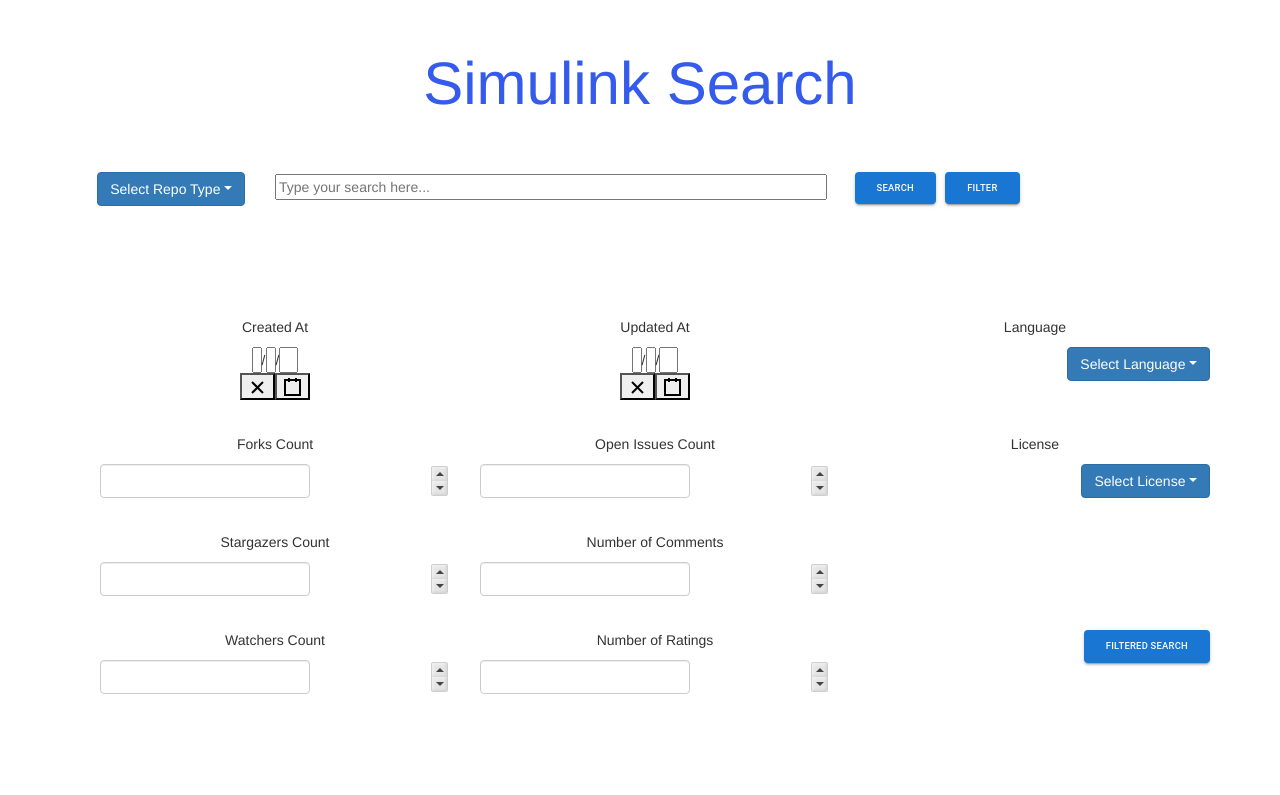
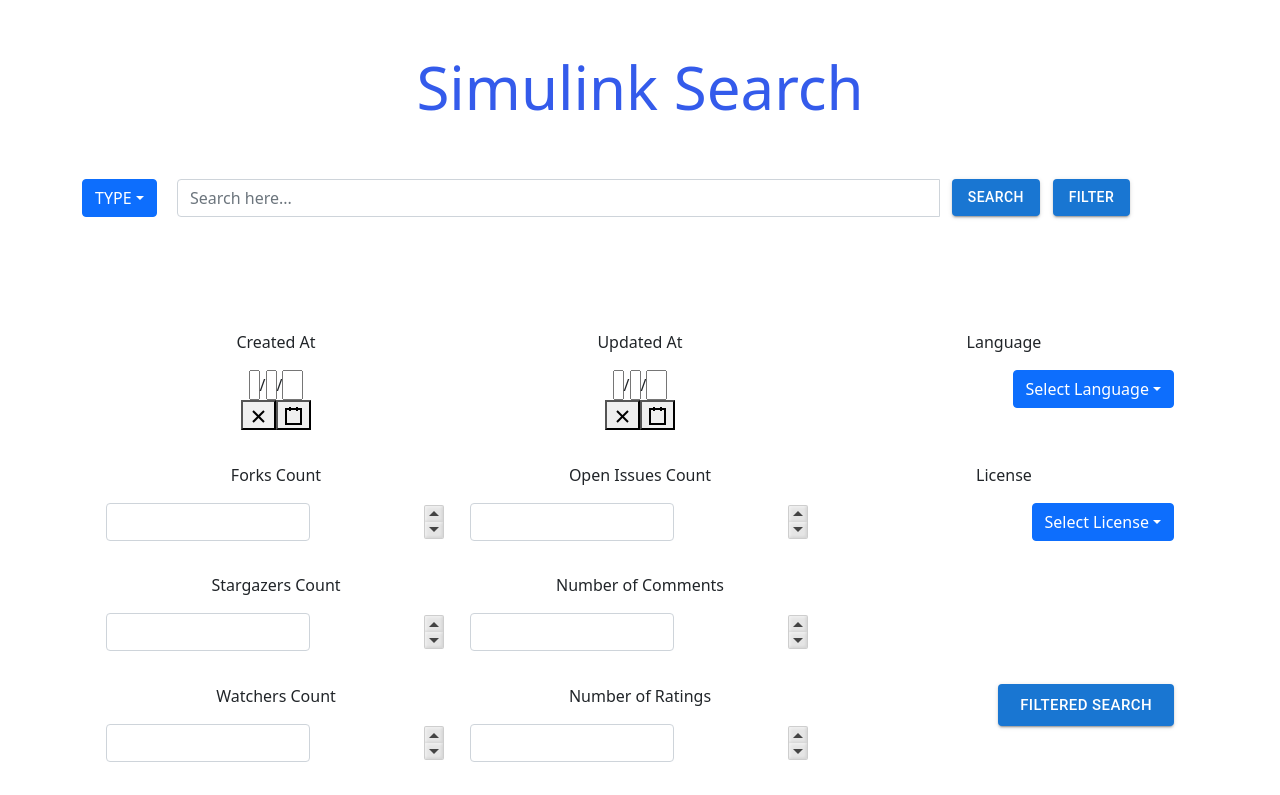
Before and after one commit to CSE3311-Team8/SampleSLProject, a React (Create React App) app in the folder simulink-search/: page /filter in a window 1280 px wide. Shown: the part 116-911 px from the top of the page. Before the commit the page ends 845 px from the top, so only its background shows below. Built offline with nearby package versions, Linux system fonts and the light colour scheme.

Commit message:
react bootstrap styling

```diff
--- a/simulink-search/package.json
+++ b/simulink-search/package.json
@@ -15,7 +15,7 @@
     "express": "^4.17.3",
     "mdb-react-ui-kit": "^2.4.0",
     "react": "^17.0.2",
-    "react-bootstrap": "^2.1.2",
+    "react-bootstrap": "^2.2.1",
     "react-bootstrap-dropdown-menu": "^1.1.23",
     "react-button": "^1.2.1",
     "react-date-picker": "^8.4.0",
--- a/simulink-search/public/index.html
+++ b/simulink-search/public/index.html
@@ -29,7 +29,13 @@
   <body>
     <noscript>You need to enable JavaScript to run this app.</noscript>
     <div id="root"></div>
-    <link href="https://maxcdn.bootstrapcdn.com/bootstrap/3.3.7/css/bootstrap.min.css" rel="stylesheet" media="all">
+    <link
+      rel="stylesheet"
+      href="https://cdn.jsdelivr.net/npm/bootstrap@5.1.3/dist/css/bootstrap.min.css"
+      integrity="sha384-1BmE4kWBq78iYhFldvKuhfTAU6auU8tT94WrHftjDbrCEXSU1oBoqyl2QvZ6jIW3"
+      crossorigin="anonymous"
+    />
+    <!-- <link href="https://maxcdn.bootstrapcdn.com/bootstrap/3.3.7/css/bootstrap.min.css" rel="stylesheet" media="all"> -->
 
     <!--
       This HTML file is a template.
--- a/simulink-search/src/App.js
+++ b/simulink-search/src/App.js
@@ -1,5 +1,5 @@
-import { Col, Container, Row } from 'react-bootstrap';
-import 'bootstrap/dist/css/bootstrap.min.css';
+import { Col, Container, Form, FormControl, FormGroup, InputGroup, Row } from 'react-bootstrap';
+
 import DropdownButton from 'react-bootstrap/DropdownButton';
 import Dropdown from 'react-bootstrap/Dropdown';
 import { Button } from '@mui/material';
@@ -14,25 +14,33 @@
 
   //hook for search word
   const [searchWord, setSearchWord] = useState("");
-  const [repository, setRepository] = useState("Select Repo Type");
+  const [tempSearchWord, setTempSearchWord] = useState("");
+  const [repository, setRepository] = useState("TYPE");
   const [repo, setRepo] = useState("");
   //search bar title
   const header = "Simulink Search"
-  const handleSelect=(e)=>{
+  const handleSelect=(event)=>{
     //every time repository changes everything has to change
     //document.getElementsByTagName("input")[0].value = "";
-    setRepository(e);
+
+    setRepository(event);
+
+  }
+
+  const handleChange=()=>{
+    var id=document.getElementsByTagName("input")[0];
+    setTempSearchWord(id.value);
   }
 
   const handleClick=()=>{
-    var id=document.getElementsByTagName("input")[0];
-    setSearchWord(id.value);
+    setSearchWord(tempSearchWord);
     setRepo(repository);
   }
+
+
   //search bar implemented in App.js so it persists on page, could be done with component
   //home route returns regular search bar
   //filter switches to the filtering page
-
   /*Table headers must be set to 20%*/
   /*Give bottom margin to tables mapped in regular search*/
 
@@ -41,25 +49,31 @@
       <Container className="App">
       <h2>{header}</h2>
         <Row className="search">
-          <Col md ='2' className='repositories'>
-            <DropdownButton  id="dropdown-item-button" title={repository} onSelect={handleSelect}>
+          <Col md = {1}>
+            <DropdownButton  id="dropdown-item-button" style={{marginBottom : '5%'}} title={repository} onSelect={handleSelect}>
               <Dropdown.Item eventKey = "GitHub" as="button" >GitHub</Dropdown.Item>
               <Dropdown.Item eventKey = "MATC" as="button">MATC</Dropdown.Item>
               <Dropdown.Item eventKey = "All" as="button">All</Dropdown.Item>
             </DropdownButton>
           </Col>
-          <Col md='10' className="search-bar">
-            <input className = "searchText" type="text" placeholder='Type your search here...'/>
+          <Col md = {10} className='repositories'>
+            <Form>
+              <FormGroup>
+                <InputGroup>
+                  <FormControl placeholder='Search here...' onChange={handleChange}/>
                   <Link to = {'/'}>
-              <Button className='search-button' variant="contained" size ='large'style={{marginLeft : '3%'}} onClick={handleClick} >
+                    <Button className='search-button' variant="contained" size ='medium'style={{marginLeft : '15%'}} onClick={handleClick} >
                     Search
                     </Button>
                   </Link>
                   <Link to = {'/filter'}>
-              <Button className='filter-button' variant="contained" size ='large'  style={{marginLeft : '1%'}}>
+                    <Button className='filter-button' variant="contained" size ='medium'  style={{marginLeft : '35%'}}>
                       Filter
                     </Button>
                   </Link>
+                </InputGroup>
+              </FormGroup>
+            </Form>
           </Col>
         </Row>
         <Row className="items">
--- a/simulink-search/src/controllers/useFetch.js
+++ b/simulink-search/src/controllers/useFetch.js
@@ -10,7 +10,7 @@
 
   //will execute function when data is updated
   useEffect(async() => {
-
+    console.log(repository);
     setLoading(false);
     if(repository === 'GitHub')
     {
@@ -54,9 +54,9 @@
       }finally{
         //setLoading(false)
       }
-    }else if(repository === 'Select Repo Type')
+    }else if(repository === 'TYPE')
     {
-      alert('Select repository to begin search...');
+      alert('Select repository type to begin search...');
     }
   }, [word, repository]);
 
--- a/simulink-search/src/index.css
+++ b/simulink-search/src/index.css
@@ -23,14 +23,14 @@
 .preview p{
   font-size: 18px;
 
-  color:#337ab7;
+  color:#3633FF;
   margin-top: 1%;
   margin-bottom: 4%;
 }
 
 .preview h1{
   font-size: 16px;
-  color:#3633FF;
+  color:#337ab7;
   font-weight: bold;
 }
 
@@ -52,26 +52,27 @@
 td.date-created {
   font-weight: bold;
   font-size: 16px;
-  color:#337ab7;
+  color:#345beb;
 }
 td.date-updated {
   font-weight: bold;
   font-size: 16px;
-  color:#337ab7;
+  color:#345beb;
 }
 
 td.name {
   font-weight: bold;
   font-size: 16px;
-  color:#337ab7;
+  color:#345beb;
 }
-div.search-bar.col-md-10{
+div.search-bar.col-md-11{
   text-align: left;
 }
 th.header{
   font-weight: bold;
   font-size: 16px;
-  color:#3633FF;
+  color:#337ab7;
+
   width: 20%;
 }
 div.preview{
@@ -91,9 +92,6 @@
 
 div.dropdown{
 
-  text-align: right;
-}
-div.dropdown.row{
   text-align: right;
 }
 
@@ -126,3 +124,12 @@
   overflow: hidden;
   word-wrap: break-word;
 }
+
+div.repositories.col-md-11{
+  text-align: left;
+}
+
+div.col-md-1{
+  text-align: right;
+
+}
```
Also changed, not shown: simulink-search/src/models/filterModel.js (deleted, +0 -14 lines), 1 other file (tests, documents, lock files or other folders). Lines whose indentation alone changed are shown as unchanged.
